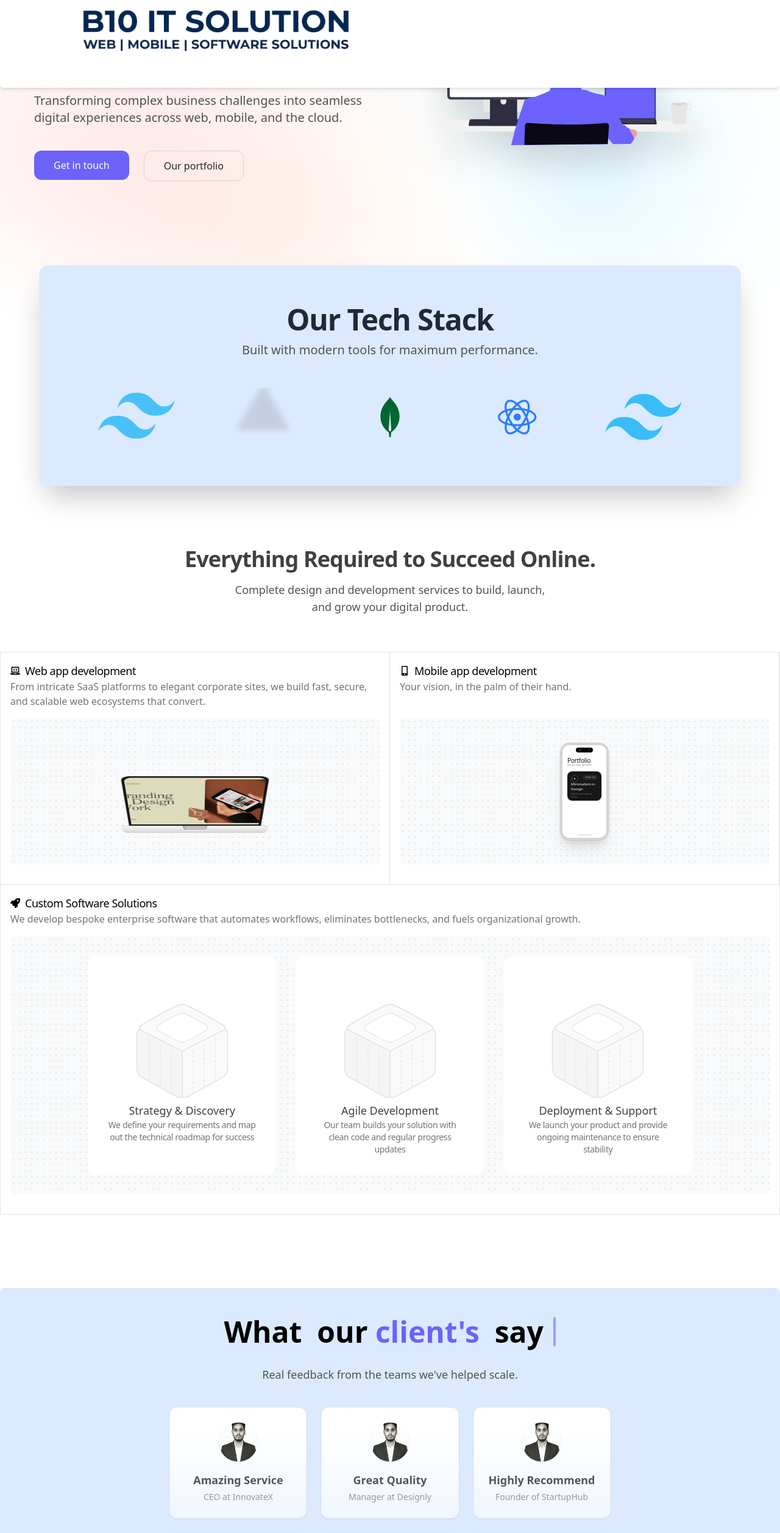
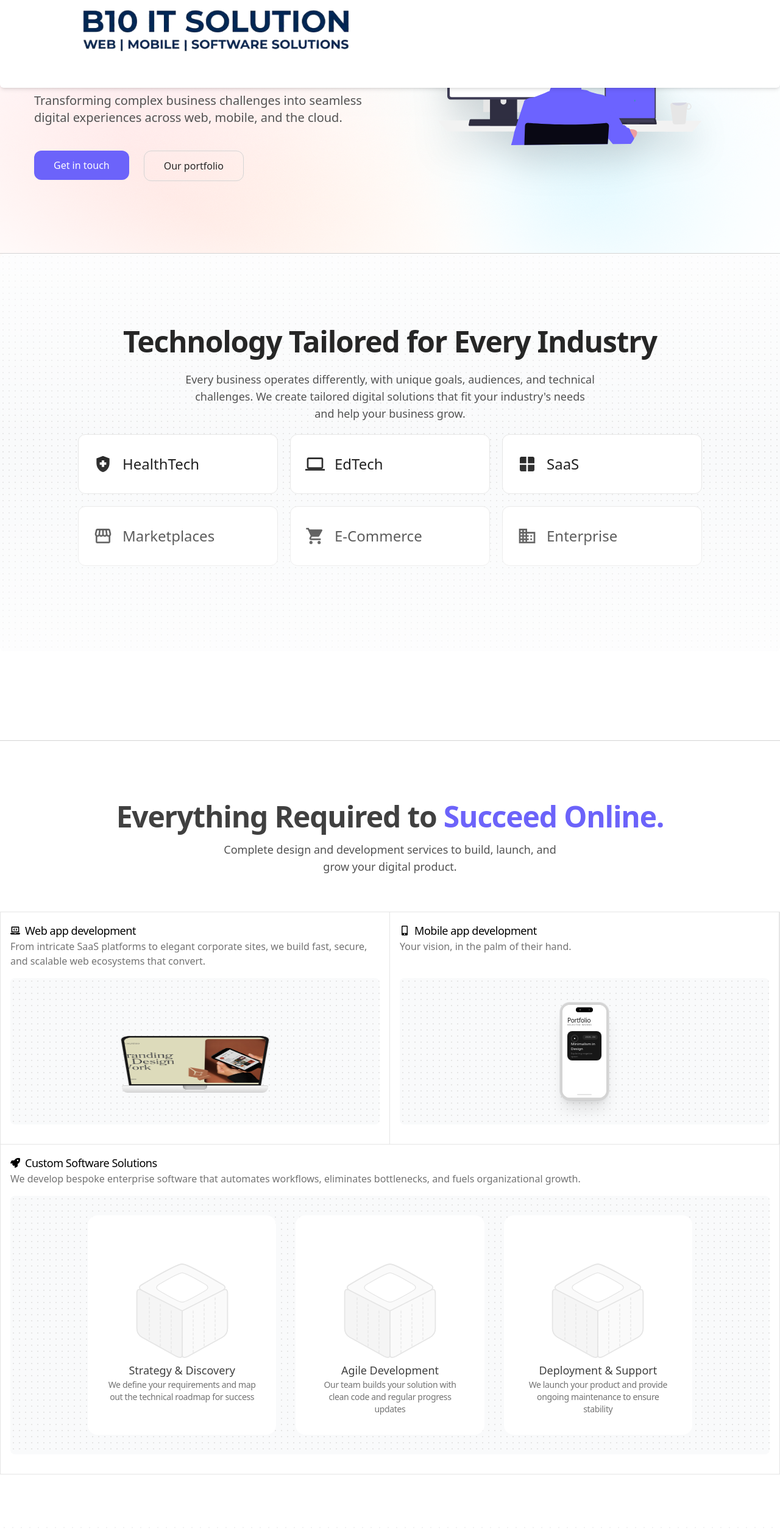
Before and after one commit to Abhiraunak/b10itsolution, a Next.js app: page / in a window 1280 px wide. Shown: the part 249-2763 px from the top of the page at 61% size. Built offline with nearby package versions, Linux system fonts and the light colour scheme.

Commit message:
add:   component/faq.tsx         component/portfolioffer.tsx

```diff
--- a/app/page.tsx
+++ b/app/page.tsx
@@ -1,17 +1,24 @@
 import AnimatedProgrammingSVG from "@/component/AnimatedProgrammingSVG";
 import Appbar from "@/component/appbar";
+import FAQSection from "@/component/faq";
 import Footer from "@/component/footer";
-import { LogoCarousel } from "@/component/logoCarousel";
+import Portfolio from "@/component/portfolioffer";
 import Services from "@/component/services";
 import { Testonomial } from "@/component/testinomial";
 import Link from "next/link";
+import Image from "next/image";
 
 export default function Home() {
   return (
     <>
       <Appbar />
-      <img src="/background.png" alt="background_image" className="absolute inset-0 w-full h-full
-                         object-cover mask-radial-from-50% mask-b-from-10% mask-t-from-90% select-none pointer-events-none"/>
+      <Image
+        src="/background.png"
+        alt="background_image"
+        fill
+        priority
+        className="absolute inset-0 w-full h-full object-cover mask-radial-from-50% mask-b-from-10% mask-t-from-90% select-none pointer-events-none"
+      />
 
       <main className="relative w-full max-w-7xl px-6 mx-auto mt-20 md:mt-40">
 
@@ -45,38 +52,29 @@ export default function Home() {
           </div>
         </div>
       </main >
-      <div className="relative w-full max-w-6xl mx-auto px-6 py-16 -mt-20 flex flex-col items-center justify-center bg-blue-100 text-white z-40 rounded-2xl shadow-2xl font-open-sans border border-white/10">
 
-        {/* Header Section */}
-        <div className="text-center mb-12 space-y-3">
-          <h2 className="font-bold text-4xl md:text-5xl tracking-tight text-gray-800 selection:bg-amber-200 selection:text-amber-900">
-            Our Tech Stack
-          </h2>
-          {/* Optional: A subtle subtitle helps ground the large heading */}
-          <p className="text-neutral-600 text-lg md:text-xl font-light max-w-xl mx-auto selection:bg-amber-200 selection:text-amber-900">
-            Built with modern tools for maximum performance.
-          </p>
-        </div>
+      <section className="relative h-screen w-full overflow-hidden [--pattern:var(--color-neutral-300)]  -mt-25 border-y border-(--pattern)">
+        <Portfolio />
+      </section>
+      <section className="relative my-20">
 
-        {/* Carousel Container */}
-        <div className="w-full max-w-5xl mx-auto flex items-center">
-          <LogoCarousel columnCount={5} />
-        </div>
-
-      </div>
-      <section className="relative my-20">
         <div className="mx-auto w-full max-w-5xl px-4 py-5">
           <div className="mb-10">
-            <h1 className="text-4xl text-center font-bold tracking-tight text-neutral-700">Everything Required to Succeed Online.</h1>
-            <p className="mx-auto max-w-lg text-center text-lg text-neutral-600 mt-4">Complete design and development services to build, launch, and grow your digital product.</p>
+            <h1 className="text-5xl text-center font-bold tracking-tight text-neutral-700">Everything Required to <span className="text-[#6c63fa]">Succeed Online.</span></h1>
+            <p className="mx-auto max-w-xl text-center text-base leading-7 text-neutral-600 md:text-lg mt-4">Complete design and development services to build, launch, and grow your digital product.</p>
           </div>
         </div>
         <Services />
       </section>
 
-      <section className="relative max-w-7xl mx-auto w-full my-10">
+      <section className="relative max-w-7xl mx-auto w-full">
+        <div className="">
+          <Testonomial />
+        </div>
+      </section>
+      <section className="relative max-w-7xl mx-auto w-full">
         <div className="mb-5">
-          <Testonomial />
+          <FAQSection />
         </div>
       </section>
 
--- a/component/appbar.tsx
+++ b/component/appbar.tsx
@@ -65,7 +65,7 @@ export default function Page() {
                 </motion.div>
 
                 <div>
-                    <Link href="/contact">
+                    <Link href="/getintouch">
                     <button className="px-6 py-2 text-center font-medium transition duration-150 active:scale-[0.98] text-white bg-[#6c63fa] rounded-xl cursor-pointer">
                         Get in touch
                     </button>
--- /dev/null
+++ b/component/faq.tsx
@@ -0,0 +1,101 @@
+"use client";
+
+import { useState } from "react";
+import { ChevronDown } from "lucide-react";
+import { cn } from "@/lib/utils";
+
+const faqs = [
+    {
+        question: "How long does it take to complete a project?",
+        answer:
+            "Project timelines depend on the scope and complexity. Most websites are completed within 2–6 weeks, while larger web applications typically take 6–12 weeks.",
+    },
+    {
+        question: "Do you provide custom web development?",
+        answer:
+            "Yes. Every solution is built from scratch to match your business requirements, ensuring scalability, performance, and a great user experience.",
+    },
+    {
+        question: "Can you redesign my existing website?",
+        answer:
+            "Absolutely. We can modernize your current website with a fresh UI, improved performance, better SEO, and enhanced functionality.",
+    },
+    {
+        question: "Do you offer ongoing maintenance and support?",
+        answer:
+            "Yes. We provide regular updates, bug fixes, security patches, performance monitoring, and feature enhancements after launch.",
+    },
+    {
+        question: "Which technologies do you use?",
+        answer:
+            "We specialize in Next.js, React, Node.js, TypeScript, Tailwind CSS, Prisma, PostgreSQL, and modern cloud deployment platforms.",
+    },
+];
+
+export default function FAQSection() {
+    const [active, setActive] = useState<number | null>(0);
+
+    return (
+        <section className="relative overflow-hidden rounded-2xl bg-white py-24">
+            {/* Background Pattern */}
+            <div className="absolute inset-0 bg-[radial-gradient(#ececec_1px,transparent_1px)] bg-size-[14px_14px] opacity-70" />
+
+            <div className="relative mx-auto max-w-4xl px-6">
+                <div className="text-center">
+
+                    <h2 className="text-4xl font-bold">
+                        Frequently <span className="text-[#6c63fa]">Asked</span> Questions
+                    </h2>
+
+                    <p className="mx-auto mt-4 max-w-2xl text-lg text-neutral-600">
+                        Everything you need to know about working with us.
+                    </p>
+                </div>
+
+                <div className="mt-14 space-y-4">
+                    {faqs.map((faq, index) => {
+                        const open = active === index;
+
+                        return (
+                            <div
+                                key={index}
+                                className="rounded-2xl border border-neutral-200 bg-white shadow-sm transition-all duration-300 hover:shadow-md"
+                            >
+                                <button
+                                    onClick={() => setActive(open ? null : index)}
+                                    className="flex w-full items-center justify-between p-6 text-left"
+                                >
+                                    <h3 className="text-lg font-semibold text-neutral-800">
+                                        {faq.question}
+                                    </h3>
+
+                                    <ChevronDown
+                                        className={cn(
+                                            "h-5 w-5 text-[#6c63fa] transition-transform duration-300",
+                                            open && "rotate-180"
+                                        )}
+                                    />
+                                </button>
+
+                                <div
+                                    className={cn(
+                                        "grid transition-all duration-300 ease-in-out",
+                                        open
+                                            ? "grid-rows-[1fr]"
+                                            : "grid-rows-[0fr]"
+                                    )}
+                                >
+                                    <div className="overflow-hidden">
+                                        <p className="px-6 pb-6 leading-7 text-neutral-600">
+                                            {faq.answer}
+                                        </p>
+                                    </div>
+                                </div>
+                            </div>
+                        );
+                    })}
+                </div>
+            </div>
+        </section>
+    );
+}
--- /dev/null
+++ b/component/portfolioffer.tsx
@@ -0,0 +1,64 @@
+import { cn } from "@/lib/utils";
+// import { MdComputer } from "react-icons/md";
+import {
+  MdHealthAndSafety,
+  MdComputer,
+  MdStorefront,
+  MdShoppingCart,
+  MdBusiness,
+  MdWindow,
+} from "react-icons/md";
+const industries = [
+  { name: "HealthTech", icon: MdHealthAndSafety },
+  { name: "EdTech", icon: MdComputer },
+  { name: "SaaS", icon: MdWindow },
+  { name: "Marketplaces", icon: MdStorefront },
+  { name: "E-Commerce", icon: MdShoppingCart },
+  { name: "Enterprise", icon: MdBusiness },
+];
+
+export default function Portfolio() {
+    return (
+        <section
+            className={cn(
+                "relative overflow-hidden rounded-lg bg-gray-50",
+                "py-30 px-6",
+                "bg-[radial-gradient(#e5e5e5_1px,transparent_1px)]",
+                "bg-size-[10px_10px]"
+            )}
+        >
+            {/* Optional fade effect */}
+            <div className="absolute inset-0 bg-linear-to-b from-white/70 via-transparent to-white/70 pointer-events-none" />
+
+            <div className="relative z-10 mx-auto flex max-w-4xl flex-col items-center text-center">
+                <h1 className="text-3xl font-bold tracking-tight text-neutral-800 md:text-5xl">
+                    Technology Tailored for Every Industry
+                </h1>
+
+                <p className="mt-6 max-w-2xl text-base leading-7 text-neutral-600 md:text-lg">
+                    Every business operates differently, with unique goals, audiences, and
+                    technical challenges. We create tailored digital solutions that fit
+                    your industry&apos;s needs and help your business grow.
+                </p>
+            </div>
+            <div className="mx-auto max-w-5xl grid  grid-cols-1 gap-5 md:grid-cols-3 py-5">
+                {industries.map((industry) => {
+                    const Icon = industry.icon;
+
+                    return (
+                        <div
+                            key={industry.name}
+                            className="flex items-center gap-4 rounded-xl border border-neutral-200 bg-white px-6 py-8 transition-all duration-300 hover:shadow-sm hover:shadow-black/10 hover:ring-1 hover:ring-black/10 cursor-pointer"
+                        >
+                            <Icon className="h-8 w-8 text-neutral-800" />
+
+                            <h3 className="text-2xl font-medium text-neutral-900">
+                                {industry.name}
+                            </h3>
+                        </div>
+                    );
+                })}
+            </div>
+        </section>
+    );
+}
--- a/component/testinomial.tsx
+++ b/component/testinomial.tsx
@@ -1,93 +1,106 @@
 "use client";
+
+import Image from "next/image";
+import { Quote } from "lucide-react";
 import { TypewriterEffectSmooth } from "./typewriter-effect";
 
 export function Testonomial() {
     const words = [
-        { text: "What " },
+        { text: "What" },
         { text: "our" },
         {
-            text: "client's ",
+            text: "client's",
             className: "text-[#6c63fa]",
         },
-        {
-            text: "say",
-        },
+        { text: "say" },
     ];
 
     const reviews = [
         {
             id: 1,
             clientImage: "/dummy.jpg",
-            title: "Amazing Service",
-            description: "CEO at InnovateX",
+            name: "John Carter",
+            role: "CEO • InnovateX",
+            review:
+                "Working with the team was effortless. They delivered exactly what we envisioned and exceeded expectations.",
         },
         {
             id: 2,
             clientImage: "/dummy.jpg",
-            title: "Great Quality",
-            description: "Manager at Designly",
+            name: "Sarah Wilson",
+            role: "Founder • Designly",
+            review:
+                "Professional communication, clean code, and an outstanding final product. Highly recommended.",
         },
         {
             id: 3,
             clientImage: "/dummy.jpg",
-            title: "Highly Recommend",
-            description: "Founder of StartupHub",
-        },
-        {
-            id: 4,
-            clientImage: "/dummy.jpg",
-            title: "Excellent Support",
-            description: "CTO at WebFlow",
-        },
-        {
-            id: 5,
-            clientImage: "/dummy.jpg",
-            title: "Excellent Support",
-            description: "CTO at WebFlow",
-        },
-        {
-            id: 6,
-            clientImage: "/dummy.jpg",
-            title: "Excellent Support",
-            description: "CTO at WebFlow",
+            name: "Michael Lee",
+            role: "CTO • StartupHub",
+            review:
+                "Fast delivery, excellent support, and a product that helped us launch ahead of schedule.",
         },
     ];
 
     return (
-        <div className="flex flex-col items-center justify-center bg-blue-100 rounded-lg p-6">
-            <div className="hidden md:block text-center">
+        <section className="relative overflow-hidden rounded-2xl bg-white py-24">
+            {/* Background Pattern */}
+            <div className="absolute inset-0 bg-[radial-gradient(#ececec_1px,transparent_1px)] bg-size-[14px_14px] opacity-70" />
+
+            <div className="relative mx-auto max-w-7xl px-6">
+                <div className="text-center">
+                    <div className="hidden justify-center md:flex">
                         <TypewriterEffectSmooth
                             words={words}
-                    cursorClassName="h-12 bg-[#6c63fa]"
+                            cursorClassName="bg-[#6c63fa]"
                         />
                     </div>
 
-            <h1 className="md:hidden text-2xl font-bold mb-2">What our clients say</h1>
-            <p className="mx-auto max-w-lg text-center text-lg text-neutral-600 mb-8">
-                Real feedback from the teams we&apos;ve helped scale.
+                    <h2 className="block text-4xl font-bold text-neutral-900 md:hidden">
+                        What our <span className="text-[#6c63fa]">client&apos;s</span> say
+                    </h2>
+
+                    <p className="mx-auto mt-4 max-w-2xl text-lg text-neutral-600">
+                        Trusted by startups and growing businesses to build scalable,
+                        beautiful, and high-performing digital products.
                     </p>
+                </div>
 
-            {/* Added responsive grid-cols-1 for mobile, md:grid-cols-3 for desktop */}
-            <div className="grid grid-cols-1 md:grid-cols-3 gap-6 overflow-hidden mb-5 p-2 mask-b-from-10%">
+                <div className="mt-16 grid gap-6 md:grid-cols-3">
                     {reviews.map((review) => (
                         <div
                             key={review.id}
-                        className="flex flex-col items-center text-center bg-white p-6 rounded-xl shadow-sm border border-neutral-100"
+                            className="group rounded-2xl border border-neutral-200 bg-white p-8 shadow-sm transition-all duration-300 hover:-translate-y-2 hover:border-[#6c63fa]/30 hover:shadow-xl"
                         >
-                        <img
+                            <Quote className="mb-6 h-8 w-8 text-[#6c63fa]" />
+
+                            <p className="leading-7 text-neutral-600">
+                                &quot;{review.review}&quot;
+                            </p>
+
+                            <div className="mt-8 flex items-center gap-4">
+                                <Image
                                     src={review.clientImage}
-                            alt={review.title}
-                            className="w-16 h-16 rounded-full object-cover mb-4 shadow-sm"
+                                    alt={review.name}
+                                    width={56}
+                                    height={56}
+                                    className="rounded-full border border-neutral-200 object-cover"
                                 />
-                        <h3 className="font-semibold text-lg text-neutral-800">
-                            {review.title}
+
+                                <div>
+                                    <h3 className="font-semibold text-neutral-900">
+                                        {review.name}
                                     </h3>
-                        <p className="text-sm text-neutral-500 mt-1">
-                            {review.description}
+
+                                    <p className="text-sm text-neutral-500">
+                                        {review.role}
                                     </p>
+                                </div>
+                            </div>
                         </div>
                     ))}
                 </div>
             </div>
+        </section>
     );
 }
```
Lines whose indentation alone changed are shown as unchanged.
